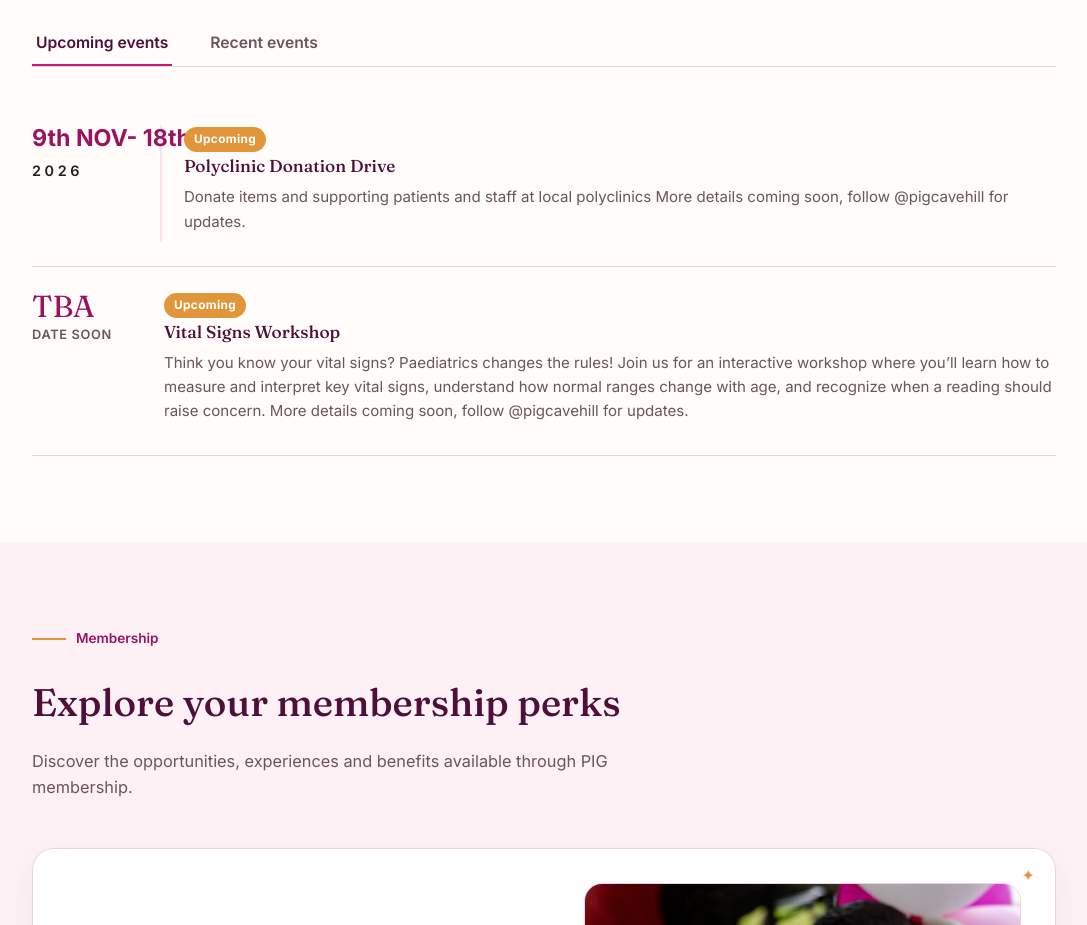
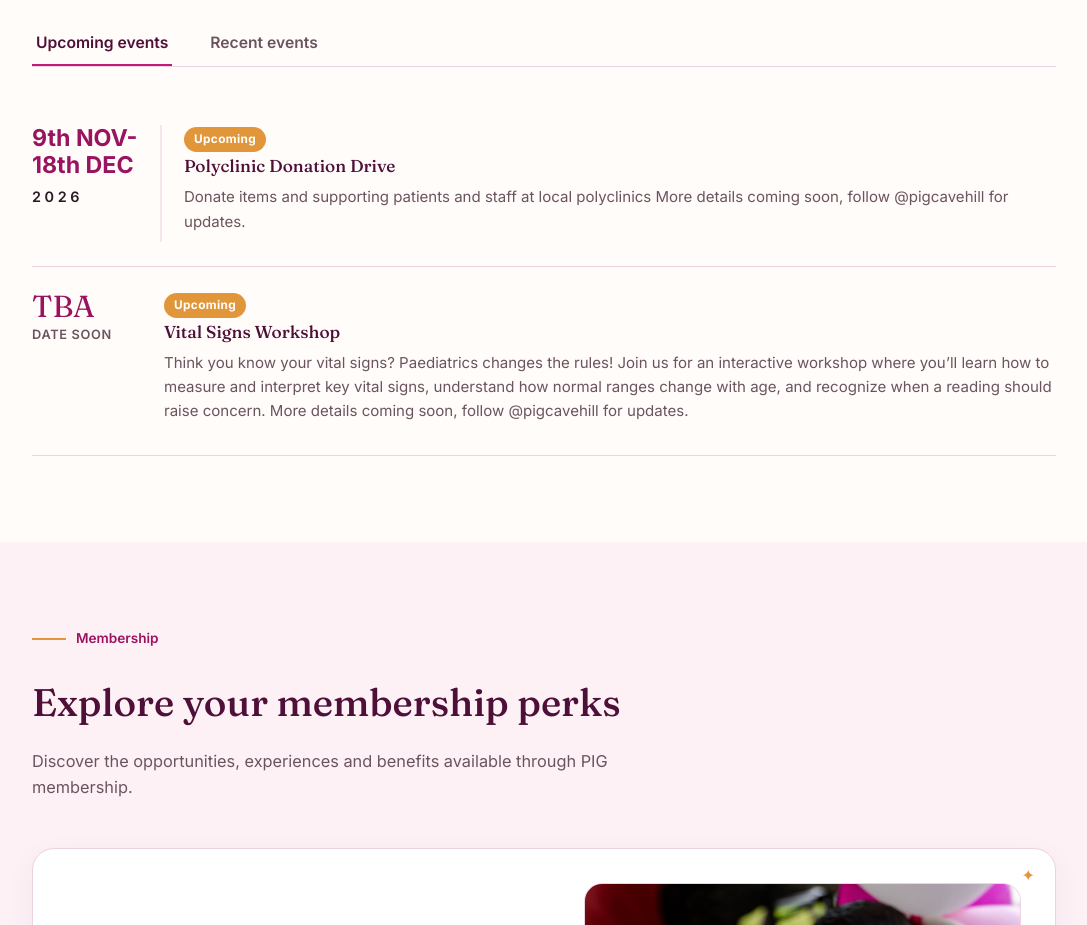
Before and after one commit to PIGcavehill/pig-website, a plain HTML site: page index.html in a window 1280 px wide. Shown: the part 3160-4085 px from the top of the page, without its empty margins (96-1183 px from the left). Drawn offline with Linux system fonts and the light colour scheme.

Commit message:
Preserve line break in donation drive date

```diff
--- a/index.html
+++ b/index.html
@@ -129,7 +129,7 @@
   .event-date .month{font-size:0.8rem;text-transform:uppercase;letter-spacing:.05em;color:var(--ink-soft);font-family:'Inter',sans-serif;font-weight:600;}
   .event-row.donation-drive{grid-template-columns:130px 1fr;gap:22px;}
   .donation-drive .event-date{border-right:2px solid var(--blush-2);padding-right:12px;}
-  .donation-drive .event-date .day{font-family:'Inter',sans-serif;font-size:1.45rem;font-weight:700;line-height:1.15;color:var(--magenta-deep);white-space:nowrap;}
+  .donation-drive .event-date .day{font-family:'Inter',sans-serif;font-size:1.45rem;font-weight:700;line-height:1.15;color:var(--magenta-deep);white-space:pre-line;}
   .donation-drive .event-date .month{font-size:.9rem;letter-spacing:.25em;color:var(--ink);margin-top:7px;display:block;}
   @media(max-width:600px){.event-row.donation-drive{grid-template-columns:1fr}.donation-drive .event-date{border-right:0;border-bottom:2px solid var(--blush-2);padding-bottom:10px;}}
   .event-body h3{font-size:1.08rem;margin-bottom:6px;}
```
